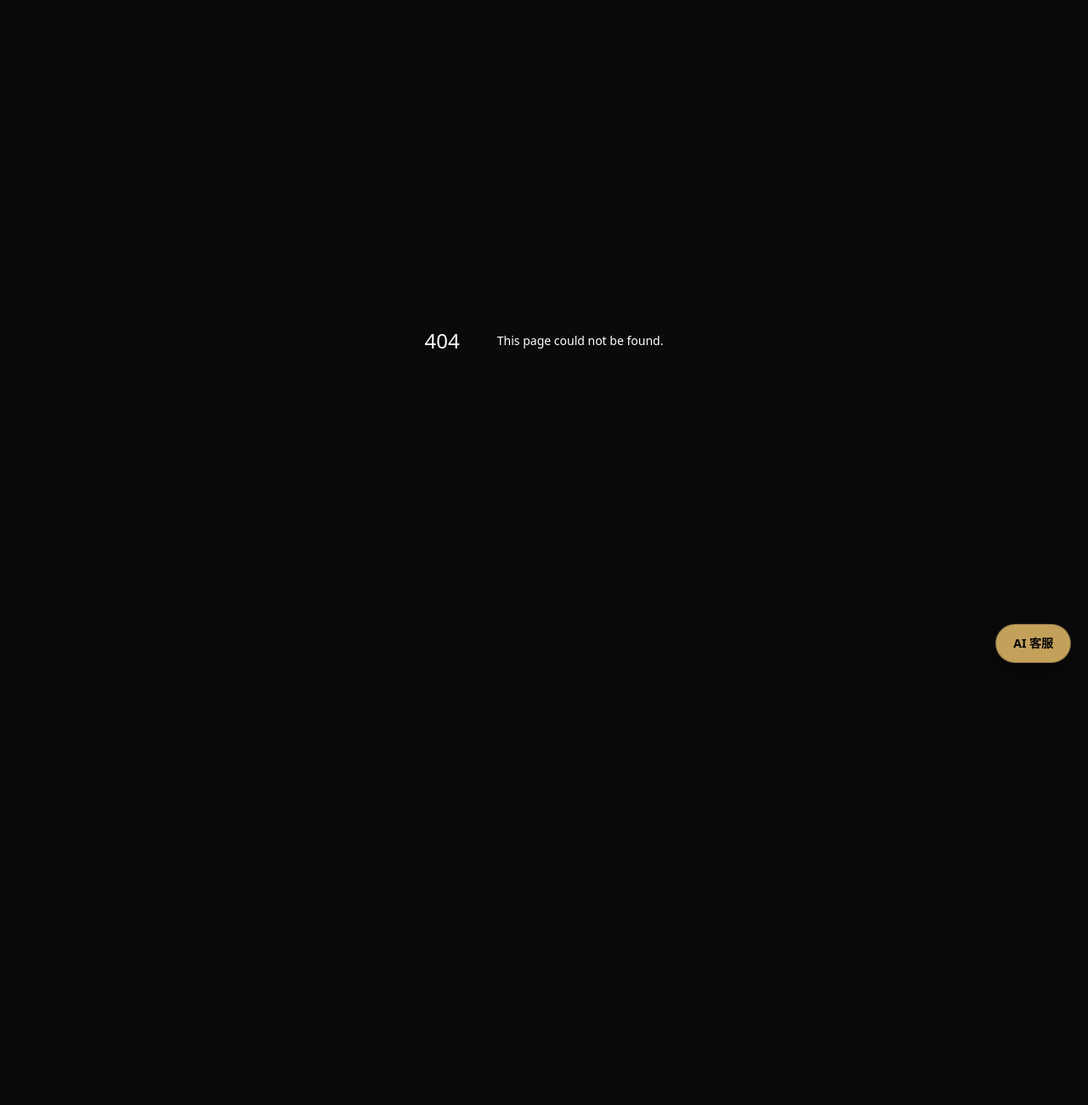
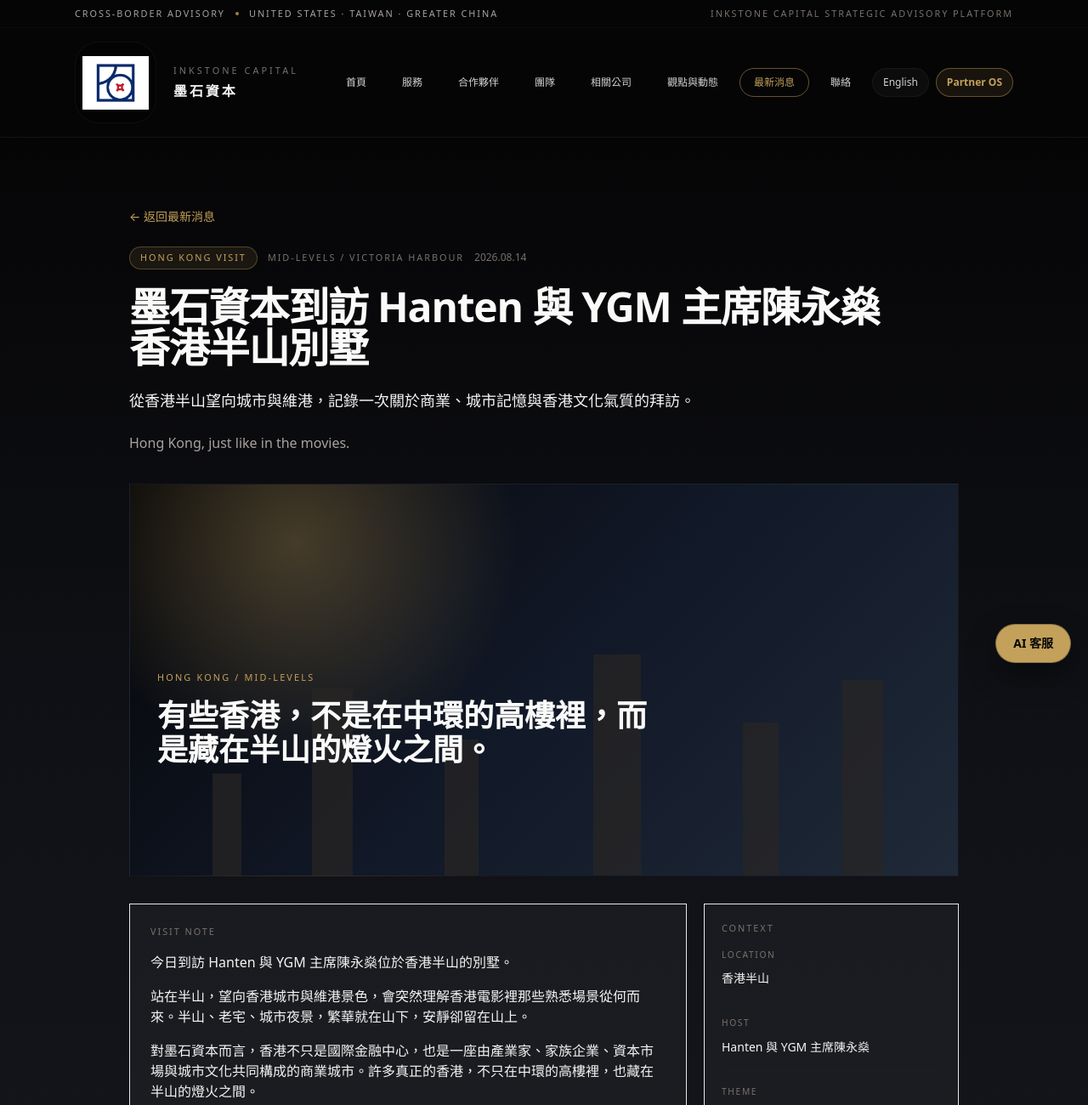
Before and after one commit to ifachang/inkstonecapital-site, a Next.js app: page /news/hong-kong-mid-levels-chan-wing-sun-visit in a window 1280 px wide. Before the commit this address had no page. Shown: the top 1300 px of the page at 85% size. Before the commit the page ends 800 px from the top, so only its background shows below. Built offline with nearby package versions, Linux system fonts and the light colour scheme.

Commit message:
Publish Hong Kong Mid-Levels visit update

```diff
--- /dev/null
+++ b/src/app/news/hong-kong-mid-levels-chan-wing-sun-visit/page.tsx
@@ -0,0 +1,179 @@
+import type { Metadata } from "next";
+import Link from "next/link";
+import { ContactSection } from "../../../components/Sections";
+import { SiteHeader } from "../../../components/SiteHeader";
+import { JsonLd, organizationJsonLd, siteName, siteUrl } from "../../../lib/seo";
+
+const pagePath = "/news/hong-kong-mid-levels-chan-wing-sun-visit/";
+const pageTitle = "墨石資本到訪 Hanten 與 YGM 主席陳永燊香港半山別墅";
+const pageDescription =
+  "墨石資本團隊到訪 Hanten 與 YGM 主席陳永燊位於香港半山的別墅，從半山老宅、城市夜景與維港視角，記錄香港商業文化與城市記憶。";
+
+const notes = [
+  "今日到訪 Hanten 與 YGM 主席陳永燊位於香港半山的別墅。",
+  "站在半山，望向香港城市與維港景色，會突然理解香港電影裡那些熟悉場景從何而來。半山、老宅、城市夜景，繁華就在山下，安靜卻留在山上。",
+  "對墨石資本而言，香港不只是國際金融中心，也是一座由產業家、家族企業、資本市場與城市文化共同構成的商業城市。許多真正的香港，不只在中環的高樓裡，也藏在半山的燈火之間。",
+  "原來，電影裡的香港，真的存在。",
+];
+
+export const metadata: Metadata = {
+  title: pageTitle,
+  description: pageDescription,
+  alternates: {
+    canonical: pagePath,
+  },
+  openGraph: {
+    type: "article",
+    url: `${siteUrl}${pagePath}`,
+    siteName,
+    title: `${pageTitle} | ${siteName}`,
+    description: pageDescription,
+    locale: "zh_TW",
+    images: [
+      {
+        url: "/inkstone-office-wall.jpg",
+        alt: "Inkstone Capital",
+      },
+    ],
+    publishedTime: "2026-08-14",
+    authors: ["Inkstone Capital"],
+    section: "Hong Kong Visit",
+  },
+  twitter: {
+    card: "summary_large_image",
+    title: `${pageTitle} | ${siteName}`,
+    description: pageDescription,
+    images: ["/inkstone-office-wall.jpg"],
+  },
+};
+
+export default function HongKongMidLevelsChanWingSunVisitPage() {
+  const articleJsonLd = {
+    "@context": "https://schema.org",
+    "@type": "Article",
+    headline: pageTitle,
+    description: pageDescription,
+    datePublished: "2026-08-14",
+    dateModified: "2026-08-14",
+    author: {
+      "@type": "Organization",
+      name: siteName,
+      url: siteUrl,
+    },
+    publisher: {
+      "@type": "Organization",
+      name: siteName,
+      url: siteUrl,
+    },
+    mainEntityOfPage: `${siteUrl}${pagePath}`,
+    url: `${siteUrl}${pagePath}`,
+    inLanguage: "zh-Hant",
+    articleSection: "Hong Kong Visit",
+    keywords: "Inkstone Capital, Hong Kong, Mid-Levels, Hanten, YGM, Chan Wing Sun, 陳永燊",
+  };
+
+  return (
+    <main className="min-h-screen bg-ink text-stone-100">
+      <JsonLd data={organizationJsonLd("zh")} />
+      <JsonLd data={articleJsonLd} />
+      <SiteHeader currentPath="/news/" />
+      <article className="border-b border-stone-light/35 bg-[linear-gradient(180deg,#050506_0%,#101116_52%,#15161a_100%)]">
+        <div className="mx-auto max-w-5xl px-4 py-12 sm:px-6 sm:py-16 lg:py-20">
+          <Link
+            href="/news/"
+            className="text-sm text-accent-gold transition hover:text-[#d3af67]"
+          >
+            ← 返回最新消息
+          </Link>
+
+          <div className="mt-6 flex flex-wrap items-center gap-3">
+            <div className="rounded-full border border-accent-gold/35 bg-accent-gold/10 px-3 py-1 text-[0.68rem] uppercase tracking-[0.18em] text-accent-gold">
+              Hong Kong Visit
+            </div>
+            <div className="text-[0.68rem] uppercase tracking-[0.18em] text-stone-500">
+              Mid-Levels / Victoria Harbour
+            </div>
+            <div className="text-xs text-stone-500">2026.08.14</div>
+          </div>
+
+          <h1 className="mt-5 max-w-4xl text-[2rem] font-semibold tracking-tight text-stone-50 sm:text-5xl">
+            {pageTitle}
+          </h1>
+          <p className="mt-5 max-w-4xl text-base leading-8 text-stone-300/92 sm:text-lg sm:leading-9">
+            從香港半山望向城市與維港，記錄一次關於商業、城市記憶與香港文化氣質的拜訪。
+          </p>
+          <p className="mt-4 max-w-4xl text-sm leading-7 text-stone-400 sm:text-base sm:leading-8">
+            Hong Kong, just like in the movies.
+          </p>
+
+          <div className="mt-8 overflow-hidden border border-stone-light/25 bg-[radial-gradient(circle_at_20%_15%,rgba(196,161,90,0.32),transparent_30%),linear-gradient(135deg,#050506_0%,#111827_50%,#1f2937_100%)]">
+            <div className="relative min-h-[360px] p-6 sm:min-h-[460px] sm:p-8">
+              <div className="absolute inset-x-0 bottom-0 h-56 bg-gradient-to-t from-accent-gold/16 to-transparent" />
+              {[
+                ["10%", "120px", "34px"],
+                ["22%", "220px", "48px"],
+                ["38%", "160px", "40px"],
+                ["56%", "260px", "56px"],
+                ["74%", "180px", "42px"],
+                ["86%", "230px", "48px"],
+              ].map(([left, height, width]) => (
+                <div
+                  key={left}
+                  className="absolute bottom-0 bg-stone-800/70"
+                  style={{ left, height, width }}
+                />
+              ))}
+              <div className="relative z-10 flex h-full min-h-[300px] flex-col justify-end">
+                <div className="max-w-xl">
+                  <div className="text-[0.68rem] uppercase tracking-[0.2em] text-accent-gold">
+                    Hong Kong / Mid-Levels
+                  </div>
+                  <p className="mt-4 text-2xl font-semibold leading-tight text-stone-50 sm:text-4xl">
+                    有些香港，不是在中環的高樓裡，而是藏在半山的燈火之間。
+                  </p>
+                </div>
+              </div>
+            </div>
+          </div>
+
+          <div className="mt-8 grid gap-5 lg:grid-cols-[minmax(0,1fr)_300px] lg:items-start">
+            <div className="space-y-5">
+              <section className="border border-stone-light/22 bg-white/[0.035] p-5 sm:p-6">
+                <div className="text-[0.68rem] uppercase tracking-[0.18em] text-stone-500">
+                  Visit Note
+                </div>
+                <div className="mt-4 space-y-4 text-sm leading-8 text-stone-300/92 sm:text-base">
+                  {notes.map((note) => (
+                    <p key={note}>{note}</p>
+                  ))}
+                </div>
+              </section>
+            </div>
+
+            <aside className="border border-stone-light/24 bg-white/[0.035] p-5">
+              <div className="text-[0.68rem] uppercase tracking-[0.18em] text-stone-500">
+                Context
+              </div>
+              <div className="mt-4 space-y-4">
+                {[
+                  ["Location", "香港半山"],
+                  ["Host", "Hanten 與 YGM 主席陳永燊"],
+                  ["Theme", "香港商業文化與城市記憶"],
+                  ["View", "城市與維港"],
+                ].map(([label, value]) => (
+                  <div key={label} className="border-b border-stone-light/15 pb-4 last:border-b-0 last:pb-0">
+                    <div className="text-[0.64rem] uppercase tracking-[0.16em] text-stone-500">
+                      {label}
+                    </div>
+                    <div className="mt-2 text-sm font-medium leading-6 text-stone-100">{value}</div>
+                  </div>
+                ))}
+              </div>
+            </aside>
+          </div>
+        </div>
+      </article>
+      <ContactSection />
+    </main>
+  );
+}
--- a/src/app/sitemap.ts
+++ b/src/app/sitemap.ts
@@ -52,6 +52,12 @@
     pageEntry({ path: "/news/", zhPath: "/news/", enPath: "/en/news/", lastModified: now, changeFrequency: "weekly", priority: 0.8 }),
     pageEntry({ path: "/en/news/", zhPath: "/news/", enPath: "/en/news/", lastModified: now, changeFrequency: "weekly", priority: 0.72 }),
     {
+      url: `${siteUrl}/news/hong-kong-mid-levels-chan-wing-sun-visit/`,
+      lastModified: new Date("2026-08-14"),
+      changeFrequency: "monthly",
+      priority: 0.7,
+    },
+    {
       url: `${siteUrl}/news/sec-aimfinity-docter-independent-director-nominees/`,
       lastModified: now,
       changeFrequency: "monthly",
--- a/src/data/news.json
+++ b/src/data/news.json
@@ -1,4 +1,10 @@
 [
+  {
+    "title": "墨石資本到訪 Hanten 與 YGM 主席陳永燊香港半山別墅",
+    "href": "/news/hong-kong-mid-levels-chan-wing-sun-visit/",
+    "source": "Inkstone Capital",
+    "thumbnail": "/inkstone-office-wall.jpg"
+  },
   {
     "title": "AIMUF 補充 SEC 8-K：Jonathan Bond 與 William Koschak 擬加入合併後 PubCo 獨立董事名單",
     "href": "/news/sec-aimfinity-docter-independent-director-nominees/",
```
